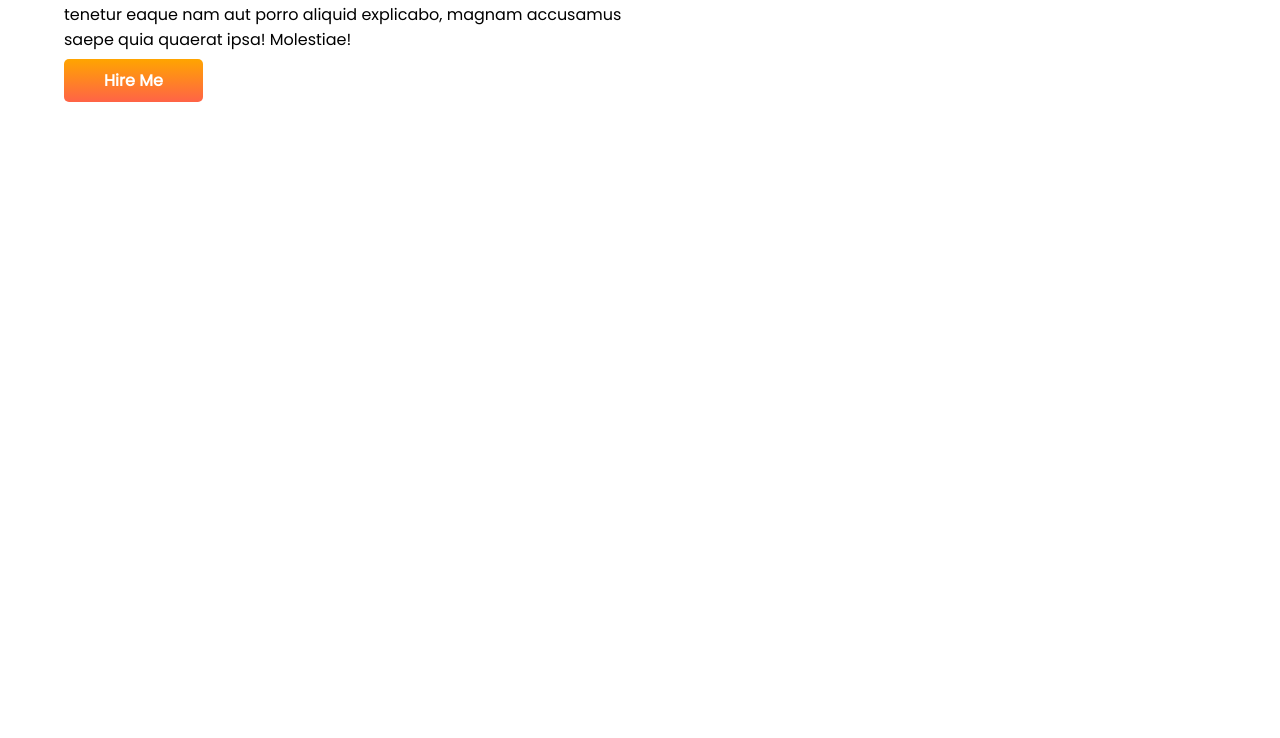
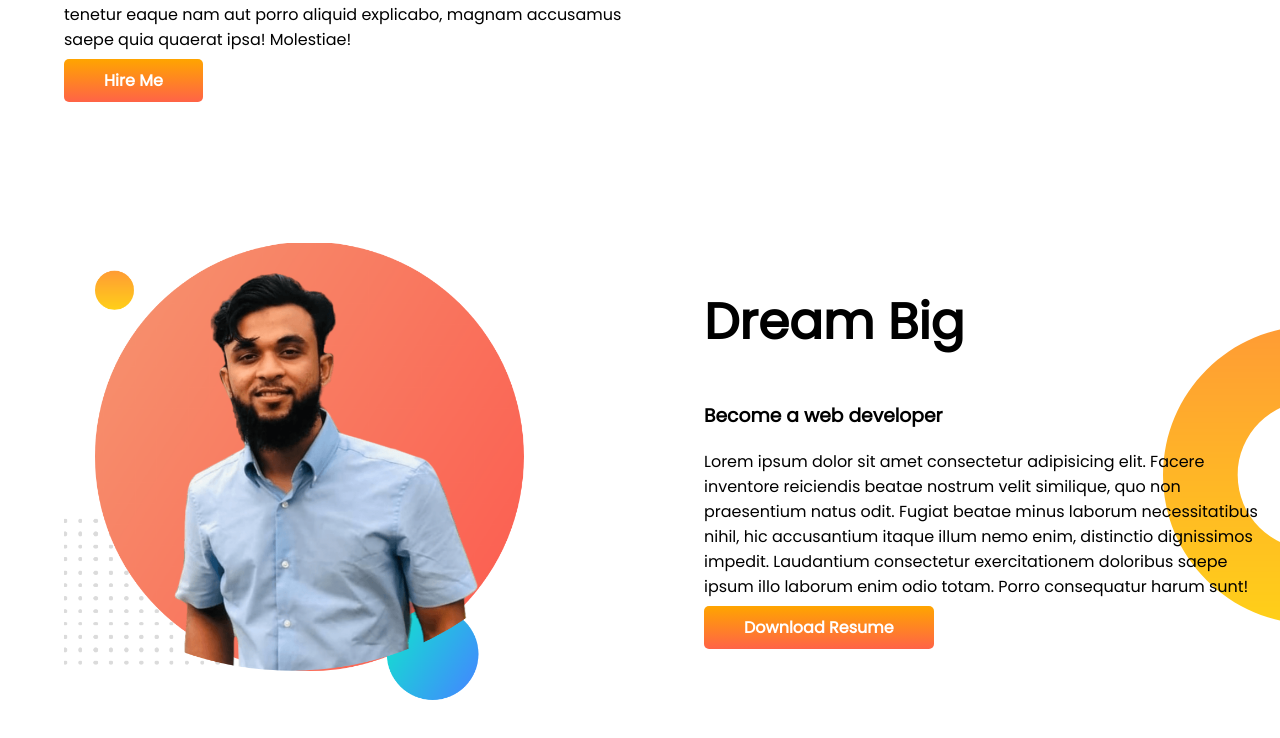
Before and after one commit to syedejaj/developer-portfolio, a plain HTML site: page index.html in a window 1280 px wide. Shown: the part 470-1208 px from the top of the page. Before the commit the page ends 800 px from the top, so only its background shows below. Drawn offline with Linux system fonts and the light colour scheme.

Commit message:
dream big added

```diff
--- a/index.html
+++ b/index.html
@@ -30,6 +30,20 @@
 
         </div>
     </section>
+    <section class="dream-big">
+        <div class="half-width">
+            <img src="showOff/ejaj-bg.png" alt="">
+        </div>
+        <div class="half-width">
+            <h1>Dream Big</h1>
+            <h3>Become a web developer</h3>
+            <p>Lorem ipsum dolor sit amet consectetur adipisicing elit. Facere inventore reiciendis beatae nostrum velit
+                similique, quo non praesentium natus odit. Fugiat beatae minus laborum necessitatibus nihil, hic
+                accusantium itaque illum nemo enim, distinctio dignissimos impedit. Laudantium consectetur
+                exercitationem doloribus saepe ipsum illo laborum enim odio totam. Porro consequatur harum sunt!</p>
+            <a class="link-button" href="#">Download Resume</a>
+        </div>
+    </section>
 </body>
 
 </html>
--- a/style.css
+++ b/style.css
@@ -13,6 +13,7 @@ h1 {
 
 section {
     display: flex;
+    margin-bottom: 150px;
 }
 
 .half-width {
@@ -37,3 +38,9 @@ section {
     background-image: url(images/top-banner.png);
     background-repeat: no-repeat;
 }
+
+.dream-big {
+    background-image: url(images/dream-bg.png);
+    background-repeat: no-repeat;
+    background-position: right;
+}
```
